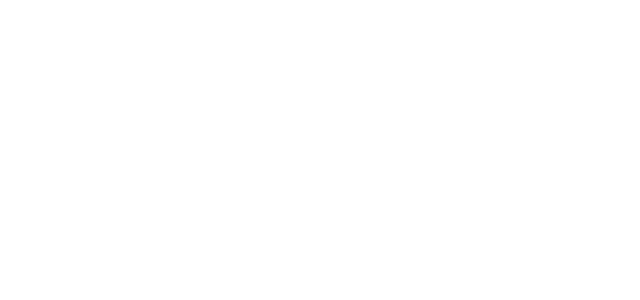
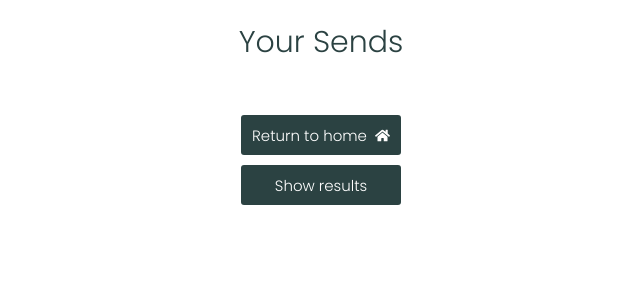
Before and after one commit to ruanvsrateira/questionary-project-js, a React (Create React App) app: page /yourSends in a window 1280 px wide. Before the commit this address had no page. Shown: the top 300 px of the page, without its empty margins (319-959 px from the left). Built offline with nearby package versions, Linux system fonts and the light colour scheme.

Commit message:
Salvando respostas  e perguntas no localstorage

```diff
--- a/package.json
+++ b/package.json
@@ -17,6 +17,7 @@
     "react-icons": "^3.11.0",
     "react-router-dom": "^6.3.0",
     "react-scripts": "5.0.0",
+    "react-toastify": "^8.2.0",
     "styled-components": "^5.3.5",
     "web-vitals": "^0.2.4"
   },
--- /dev/null
+++ b/src/contexts/sendsUser.js
@@ -0,0 +1,15 @@
+import { createContext, useState } from "react";
+
+export const SendsUserContext = createContext();
+
+function SendsUserProvider({ children }) {
+    const [sendsUser, setSendsUser] = useState([]);
+
+    return(
+        <SendsUserContext.Provider value={{ sendsUser, setSendsUser }}>
+            { children }
+        </SendsUserContext.Provider>
+    );
+}
+
+export default SendsUserProvider;
--- a/src/pages/Continue.js
+++ b/src/pages/Continue.js
@@ -30,9 +30,15 @@ function Continue() {
                         borderRadius="4px"
                         color="white"
                         fontSize="17px"
+                        cursor="pointer"
 
                         onClick={() => {
                             navigate("/questionary")
+                        }}
+
+                        _hover={{
+                            background: "#444c4c",
+                            transition: "300ms"
                         }}
                     >Start</Button>
                     <Button
@@ -44,6 +50,8 @@ function Continue() {
                         color="#606a6a"
                         fontSize="17px"
                         leftIcon={<ArrowBackIcon />}
+                        cursor="pointer"
+
                         onClick={() => {
                             navigate("/")
                         }}
--- a/src/pages/Questionary.js
+++ b/src/pages/Questionary.js
@@ -1,11 +1,56 @@
-import { Box, Text } from "@chakra-ui/react";
+import { Box, Button, Text, Flex, Input } from "@chakra-ui/react";
 import { useContext } from "react";
 import {
     QuestionsContext
 } from "../contexts/questions";
+import { SendsUserContext } from '../contexts/sendsUser';
+import { useNavigate } from 'react-router-dom';
 
 function Questionary() {
     const { questions } = useContext(QuestionsContext);
+    const { setSendsUser } = useContext(SendsUserContext);
+    const navigate = useNavigate();
+
+    let counter = 1;
+
+    console.log(questions)
+
+    const setSends = (counter) => {
+        counter --;
+        const sendsUser = [];
+
+        for(let counterBox = 1; counterBox <= counter; counterBox++) {
+            const counterClass = `.question${counterBox}`
+            const box = document.querySelector(counterClass);
+            const inputTrue = box.querySelector(".true");
+            const inputFalse = box.querySelector(".false");
+
+            if(inputTrue.checked && inputFalse.checked) {
+                sendsUser.push("Not")
+            } else if(inputTrue.checked) {
+                sendsUser.push("True")
+            }else if(inputFalse.checked) {
+                sendsUser.push("false")
+            }else {
+                sendsUser.push("Not")
+            }
+
+            localStorage.setItem("questionary", {
+                questions: [
+                    questions.question
+                ],
+
+                your_sends: [
+                    ...sendsUser
+                ]
+            });
+
+        }
+
+        setSendsUser(sendsUser);
+        navigate("/yourSends")
+
+    }
 
     return(
         <>
@@ -15,13 +60,76 @@ function Questionary() {
                 margin="auto"
                 background=""
             >
-                <Text
-                    fontSize="30px"
-                >
-                    Quantos anos vc tem quando soube que era uma pessoa ?
-                </Text>
+                    {questions.map(question => {
+
+                        return(
+
+                            <Box
+                                className={`question${counter}`}
+                            >
+                                <Text
+                                    fontSize="25px"
+                                    fontFamily="Poppins"
+                                    color="#2b4242"
+                                >
+                                    {counter++} - {question.question}
+                                </Text>
+                                <br />
 
 
+                                    <Flex
+
+                                    >
+                                        <Flex
+                                            width="60px"
+                                            align="center"
+                                            justify="space-around"
+                                        >
+                                            <input type="checkbox" className="true" value="true"/>
+                                            <Text>True</Text>
+                                        </Flex>
+                                        <Flex
+                                            width="60px"
+                                            align="center"
+                                            justify="space-around"
+                                        >
+                                            <input type="checkbox" className="false" value="false"/>
+                                            <Text>False</Text>
+                                        </Flex>
+                                    </Flex>
+
+
+                                <br /><br />
+                            </Box>
+                        );
+                    })}
+                    <Button
+                        type="submit"
+                        width="200px"
+                        height="40px"
+                        background="#606a6a"
+                        border="none"
+                        fontFamily="Poppins"
+                        borderRadius="4px"
+                        color="#fff"
+                        fontSize="17px"
+                        cursor="pointer"
+                        onClick={() => {setSends(counter)}}
+
+                        _hover={{
+                            background: "#444c4c",
+                            transition: "300ms"
+                        }}
+                    >
+                        Send questionary
+                    </Button>
+
+                <Flex
+                    justify="center"
+                    align="center"
+                    margin="30px 0px"
+                >
+                </Flex>
             </Box>
         </>
     );
--- /dev/null
+++ b/src/pages/YourSends.js
@@ -0,0 +1,94 @@
+import { Box, Button, Flex, Text } from "@chakra-ui/react";
+import { useContext } from "react";
+import { SendsUserContext } from "../contexts/sendsUser";
+import { FaHome } from 'react-icons/fa'
+import { useNavigate } from "react-router-dom";
+
+function YourSends() {
+    const { sendsUser } = useContext(SendsUserContext);
+    let counter = 1;
+    const navigate = useNavigate();
+
+    return(
+        <Flex
+            width="100%"
+            justify="center"
+            direction="column"
+            paddingBottom="40px"
+        >
+            <Box>
+                <Text
+                    fontSize="30px"
+                    fontFamily="Poppins"
+                    marginY="20px"
+                    color="#2b4242"
+                    align="center"
+                >
+                    Your Sends
+                </Text>
+            </Box>
+
+            {sendsUser.map(send => {
+                return(
+                    <Box>
+                        <Text
+                            fontSize="20px"
+                            fontFamily="Poppins"
+                            align="center"
+                        >
+                            {counter++} - {send}
+                        </Text>
+                    </Box>
+                );
+            })}
+
+            <Box
+                display="block"
+                height="100px"
+                width="300"
+                margin="auto"
+            >
+                <Button
+                    width="160px"
+                    margin="auto"
+                    height="40px"
+                    background="#2b4242"
+                    color="#fff"
+                    fontSize="15px"
+                    fontFamily="Poppins"
+                    border="none"
+                    borderRadius="3px"
+                    mt="30px"
+                    rightIcon={<FaHome />}
+                    cursor="pointer"
+                    onClick={() => {
+                        navigate("/")
+                    }}
+                >
+                    Return to home
+                </Button>
+                <br />
+                <Button
+                    width="160px"
+                    margin="auto"
+                    height="40px"
+                    background="#2b4242"
+                    color="#fff"
+                    fontSize="15px"
+                    fontFamily="Poppins"
+                    border="none"
+                    borderRadius="3px"
+                    mt="10px"
+                    cursor="pointer"
+                    onClick={() => {
+                        navigate("/")
+                    }}
+                >
+                    Show results
+                </Button>
+            </Box>
+        </Flex>
+    );
+};
+
+export default YourSends;
--- a/src/routes.js
+++ b/src/routes.js
@@ -2,17 +2,22 @@ import { Routes, Route } from 'react-router-dom';
 
 import Home from './pages/Home';
 import QuestionsProvider from './contexts/questions';
+import SendsUserProvider from './contexts/sendsUser';
 import Questionary from './pages/Questionary';
 import Continue from './pages/Continue';
+import YourSends from './pages/YourSends';
 
 function MainRoutes() {
     return(
         <QuestionsProvider>
-            <Routes>
-                <Route path="/" element={<Home />}/>
-                <Route path="/continue" element={<Continue />} />
-                <Route path="/questionary" element={<Questionary />} />
-            </Routes>
+            <SendsUserProvider>
+                <Routes>
+                    <Route path="/" element={<Home />}/>
+                    <Route path="/continue" element={<Continue />} />
+                    <Route path="/questionary" element={<Questionary />} />
+                    <Route path="/yourSends" element={<YourSends />} />
+                </Routes>
+            </SendsUserProvider>
         </QuestionsProvider>
     );
 };
```
Also changed, not shown: src/pages/Home.js (+64 -4 lines), 1 other file (tests, documents, lock files or other folders).
